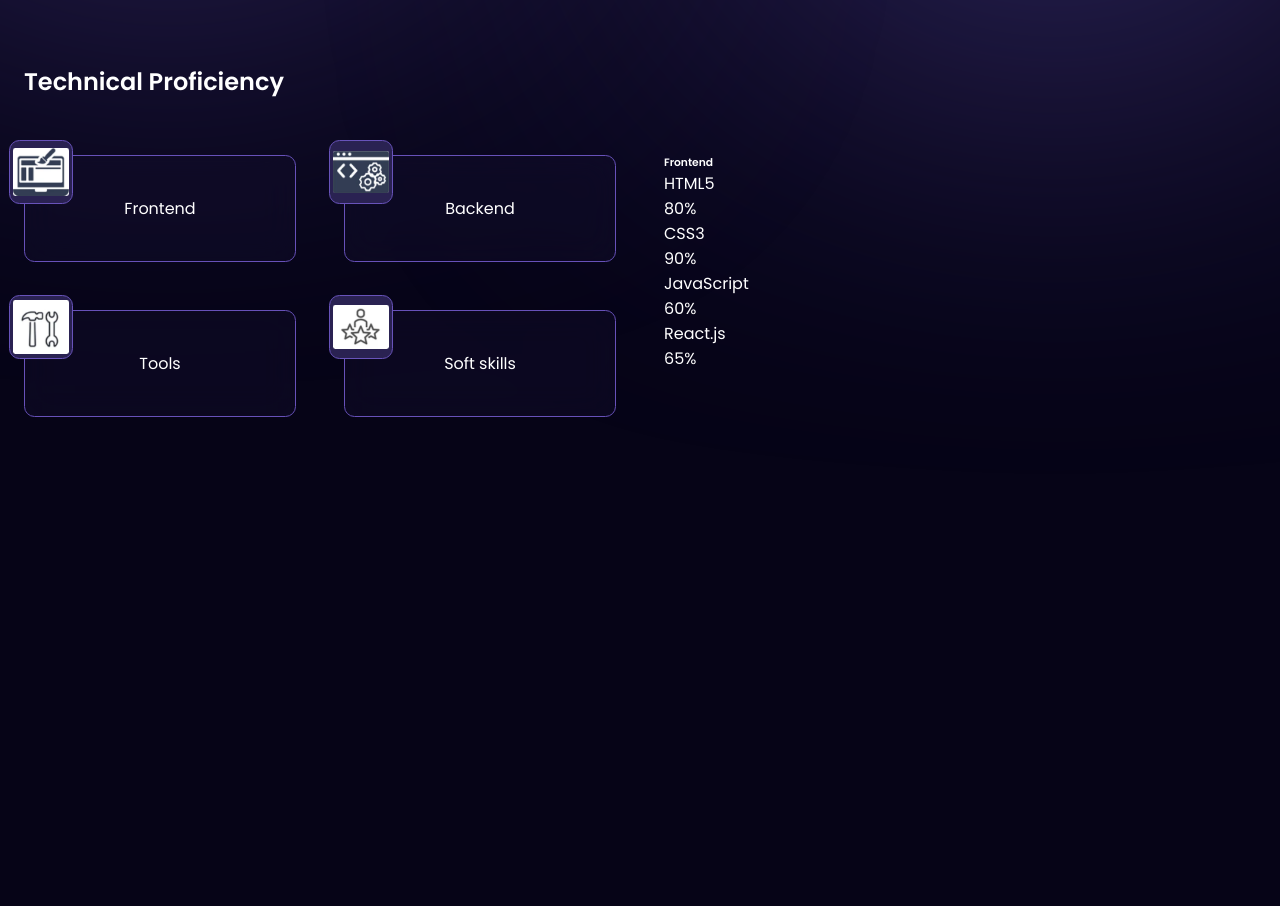
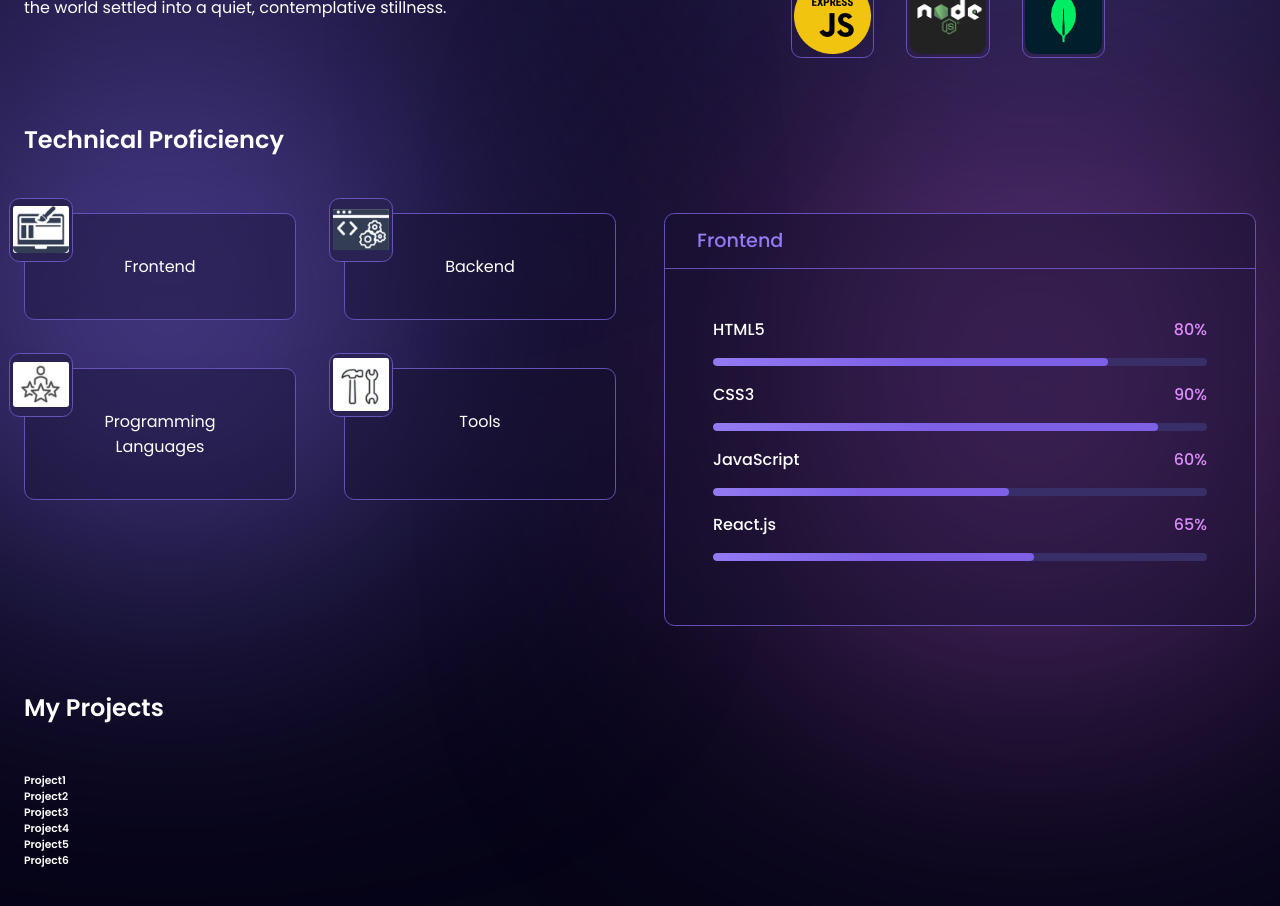
Before and after one commit to Ragapiriya/Portfolio, a React (Create React App) app: page /skills in a window 1280 px wide. Shown: the part 720-1626 px from the top of the page. Before the commit the page ends 1201 px from the top, so only its background shows below. Built offline with nearby package versions, Linux system fonts and the light colour scheme.

Commit message:
Projects page has been created

```diff
--- a/src/App.js
+++ b/src/App.js
@@ -3,6 +3,7 @@ import './App.css';
 import Navbar from './Components/Navbar/Navbar';
 import Hero from './Components/Hero/Hero';
 import Skills from './Components/Skills/Skills';
+import Projects from './Components/Projects/Projects';
 
 function App() {
   return (
@@ -11,6 +12,7 @@ function App() {
           <div className='container'>
             <Hero/>
             <Skills/>
+            <Projects/>
           </div>
     </div>
   );
--- a/src/Components/Hero/Hero.jsx
+++ b/src/Components/Hero/Hero.jsx
@@ -7,7 +7,9 @@ const Hero = () => {
     <section className='hero-container'>
         <div className='hero-content'>
             <h1>Ragapiriya Rameshkumar</h1>
-            <p>Passionate towards frontend Development.</p>
+            <p>Passionate towards frontend Development.Certainly! Here's a sample paragraph:
+
+The sun dipped below the horizon, casting a warm orange glow across the tranquil lake. Reflecting the sky's hues, the water shimmered with a gentle ripple, as if holding onto the day's last light. Trees on the distant shore stood sentinel, their leaves rustling softly in the evening breeze. A lone boat drifted lazily, its oars resting as its occupant gazed thoughtfully at the changing colors. Night approached slowly, wrapping the scene in a peaceful embrace, promising stars and whispers of distant waves as the world settled into a quiet, contemplative stillness.</p>
         </div>
        <div className='hero-img'>
           <div>
@@ -15,13 +17,13 @@ const Hero = () => {
                 <img src='./Assets/images/reactNew.png'/>
 
                 </div>
-                <img src='./Assets/images/myPhoto.jpg'/>
+                <img src='./Assets/images/myPhoto2.jpg'/>
 
           </div>
           <div>
 
                 <div className='tech-icon'>
-                    <img src='./Assets/images/reactNew.png'/>
+                    <img src='./Assets/images/expressjs.png'/>
                 </div>
                 <div className='tech-icon'>
                     <img src='./Assets/images/nodejsNew.png'/>
--- a/src/Components/Navbar/Navbar.js
+++ b/src/Components/Navbar/Navbar.js
@@ -21,7 +21,7 @@ const Navbar = () => {
                 <li>
                     <a className='menu-item'>Skills</a>
                 </li><li>
-                    <a className='menu-item'>Work Experience</a>
+                    <a className='menu-item'>Projects</a>
                 </li><li>
                     <a className='menu-item'>Contact me</a>
                 </li>
--- /dev/null
+++ b/src/Components/Projects/Projects.css
@@ -0,0 +1,10 @@
+.projects-container{
+    margin: 4rem 0;
+    position:relative;
+}
+
+.projects-container h5{
+    font-size: 1.5rem;
+    font-weight: 600;
+    margin-bottom: 3rem;
+}
--- /dev/null
+++ b/src/Components/Projects/Projects.jsx
@@ -0,0 +1,24 @@
+import React from 'react'
+import './Projects.css'
+import ProjectsCard from './ProjectsCard/ProjectsCard'
+import { projects } from '../../utils/data';
+const Projects = () => {
+  return (
+    <>
+    <div>
+     <section className='projects-container'>
+        <h5>My Projects</h5>
+        <div className="projects-content">
+            {projects.map((item)=>
+                <ProjectsCard key={item.title} details={item}/>
+            )}
+
+
+        </div>
+     </section>
+    </div>
+    </>
+  )
+}
+
+export default Projects
--- /dev/null
+++ b/src/Components/Projects/ProjectsCard/ProjectsCard.jsx
@@ -0,0 +1,15 @@
+import React from 'react'
+import './ProjectsCard.css';
+const ProjectsCard = ({details}) => {
+  return (
+    <>
+         <div className="projects-card">
+            <h6>{details.title}</h6>
+         </div>
+    </>
+
+
+  )
+}
+
+export default ProjectsCard
--- a/src/Components/Skills/Skills.css
+++ b/src/Components/Skills/Skills.css
@@ -9,7 +9,29 @@
     margin-bottom: 3.5rem;
 
 }
+.skills-container::after,
+.skills-container::before{
+    content:"";
 
+    width: 28rem;
+    height: 28rem;
+    border-radius: 28.125rem;
+    background:#7c66e3;
+    position: absolute;
+    z-index:-1;
+    filter: blur(160px);
+
+}
+.skills-container::after{
+    top: -3rem;
+    left: -5rem;
+}
+.skills-container::before{
+    background: #9e51bb;
+    bottom:0rem;
+    right: 0rem;
+
+}
 .skills-content{
     display: flex;
     align-items: flex-start;
@@ -26,3 +48,42 @@
 .skills-info{
     flex: 1;
 }
+
+@media (max-width: 1025px)
+{
+    .skills{
+        padding-left:1rem;
+    }
+
+    .skills,
+    .skills-content{
+        grid-gap:2rem;
+    }
+}
+
+@media (max-width:768px){
+    .skills-content{
+        flex-direction: column-reverse;
+        font-palette: 3re,;
+    }
+    .skills,
+    .skills-info{
+        width: 100%;
+    }
+    .skills-container h5{
+        font-size: 1.3rem;
+        margin-bottom: 2rem;
+    }
+    .skills-container::after,
+    .skills-container::before{
+        width: 18rem;
+        height: 18rem;
+    }
+
+}
+
+@media (max-width:600px){
+    .skills-container{
+        padding: 0;
+    }
+}
--- a/src/Components/Skills/SkillsInfoCard/SkillsInforCard.css
+++ b/src/Components/Skills/SkillsInfoCard/SkillsInforCard.css
@@ -0,0 +1,68 @@
+.skills-info-card{
+    min-height: 23rem;
+    border-radius: 0.65rem;
+    border: 1.5px solid #6751b9;
+    background:rgba(22,17,47,0.398) ;
+    backdrop-filter: blur(1rem);
+
+}
+
+.skills-info-card h6{
+    font-size: 1.2rem;
+    font-weight: 500;
+    padding: 0.8rem 2rem;
+    background: linear-gradient(180deg, #ac96ff 0%, #7c5fe6);
+    background-clip: text;
+    -webkit-background-clip: text;
+    -webkit-text-fill-color: transparent;
+    border-bottom: 1.5px solid #6751b9;
+
+
+
+}
+
+.skills-info-content{
+    padding: 3rem;
+}
+.skill-info {
+    display: flex;
+    align-items: center;
+    justify-content: space-between;
+}
+.skill-info p {
+    font-size: 1rem;
+    font-weight: 500;
+
+}
+
+.skill-info .percentage{
+    color: #dd8cfa;
+}
+
+.skill-progress-bg{
+    width: 100%;
+    height: 0.5rem;
+    background-color: #382e68;
+    border-radius: 0.5rem;
+    margin: 1rem 0;
+    overflow:hidden;
+}
+
+.skill-progress{
+    width: 0%;
+    height: 0.5rem;
+    background:linear-gradient(90deg, #aa94fe -50%, #7d60e6 50%);
+    border-radius: 0.5rem;
+    transform: all 0.5s ease-in-out;
+}
+@media (max-width:1025px){
+    .skills-info-card h6{
+        font-size: 1.1rem;
+    }
+    .skill-info p{
+        font-size: 0.9rem;
+    }
+    .skills-info-content{
+        padding: 1.5rem;
+    }
+}
--- a/src/utils/data.js
+++ b/src/utils/data.js
@@ -18,6 +18,24 @@ export const dataOfSkills=[
             {skill:"Express.js" ,percentage:"40%"},
         ]
     },
+
+    {
+        title:"Programming Languages",
+        icon:"./Assets/images/softskills.png",
+        skills:[
+            {skill: "Problems olving",percentage:"75%"},
+            {skill: "Leadership",percentage:"80%"},
+            {skill: "Team work",percentage:"80%"},
+            {skill: "Communication",percentage:"80%"},
+            {skill: "Problems olving",percentage:"75%"},
+            {skill: "Leadership",percentage:"80%"},
+            {skill: "Team work",percentage:"80%"},
+            {skill: "Communication",percentage:"80%"}
+
+
+
+        ]
+    },
     {
         title:"Tools",
         icon:"./Assets/images/tools.png",
@@ -25,18 +43,37 @@ export const dataOfSkills=[
             {skill:"Git & GitHub",percentage:"50%"},
             {skill: "Visual Studio Code",percentage:"80%"},
         ]
+    }
+];
+export const projects=[
+    {
+        title:"Project1",
+        year:"2024 June",
+        description:"Done and Dusted "
     },
     {
-        title:"Soft skills",
-        icon:"./Assets/images/softskills.png",
-        skills:[
-            {skill: "Problem-solving",percentage:"75%"},
-            {skill: "Leadership",percentage:"80%"},
-            {skill: "Team work",percentage:"80%"},
-            {skill: "Communication",percentage:"80%"},
-
-
-
-        ]
+        title:"Project2",
+        year:"2024 June",
+        description:"Done and Dusted"
+    },
+    {
+        title:"Project3",
+        year:"2024 May",
+        description:"Done and Dusted"
+    },
+    {
+        title:"Project4",
+        year:"2024 May",
+        description:"Done and Dusted"
+    },
+    {
+        title:"Project5",
+        year:"2023 December",
+        description:"Done and Dusted"
+    },
+    {
+        title:"Project6",
+        year:"2023 December",
+        description:"Done and Dusted"
     }
-]
+];
```
Also changed, not shown: public/Assets/images/expressjs.png (added), public/Assets/images/myPhoto2.jpg (added), src/Components/Projects/ProjectsCard/ProjectsCard.css (added).
